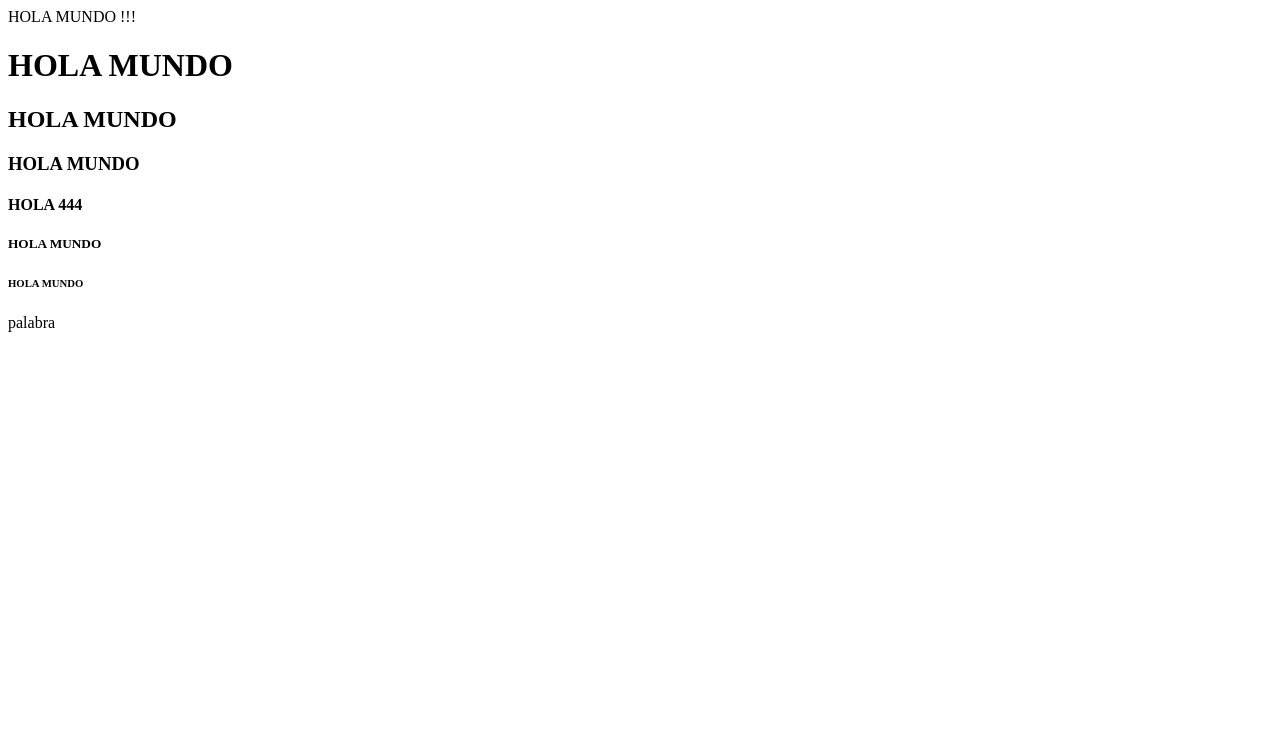
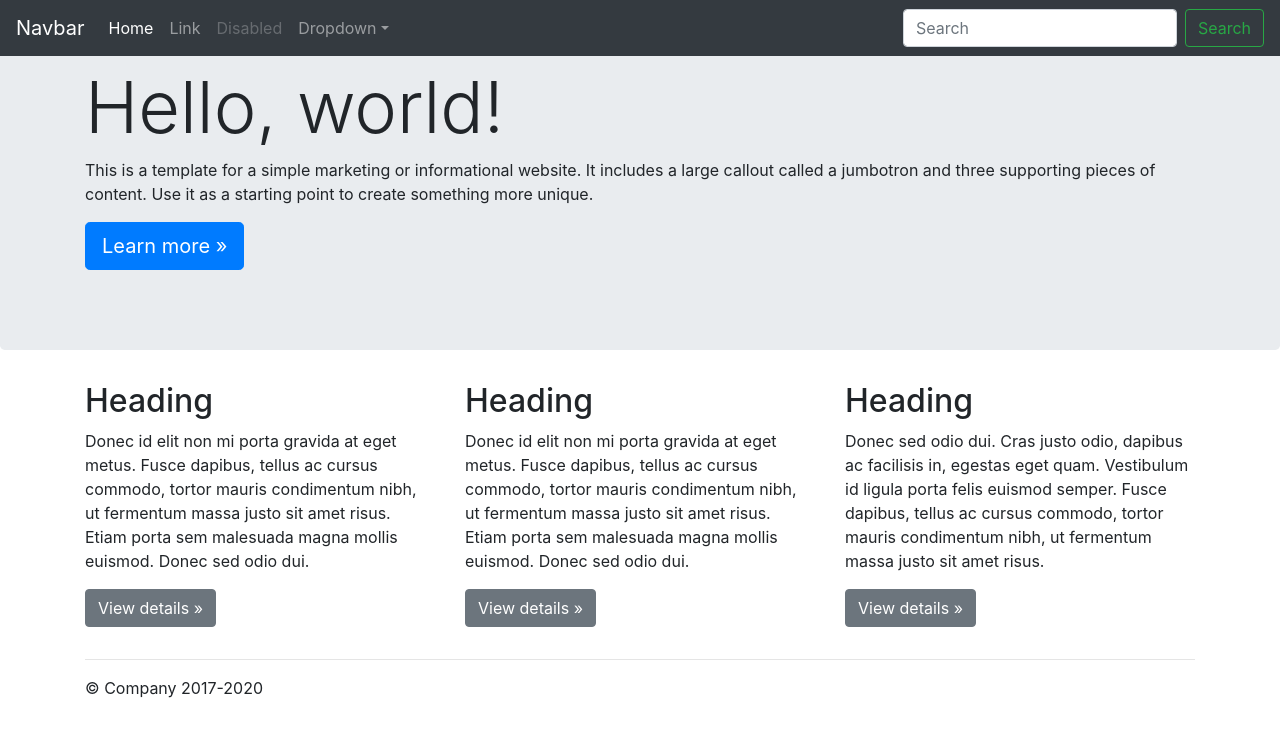
Before and after one commit to jaespinol/Royal-TacosPerry, a website: page index.html in a window 1280 px wide. Drawn offline with nearby package versions, Linux system fonts and the light colour scheme.

Commit message:
Mi primer HTML

```diff
--- a/index.html
+++ b/index.html
@@ -4,19 +4,98 @@
 <head>
     <meta charset="UTF-8">
     <meta name="viewport" content="width=device-width, initial-scale=1.0">
-    <title>Mi Primer HTML</title>
-
+    <title>Tacos Perry</title>
+    <link rel="stylesheet" href="/node_modules/bootstrap/dist/css/bootstrap.min.css">
 </head>
 
 <body>
-    HOLA MUNDO !!!
-    <h1>HOLA MUNDO</h1>
-    <h2>HOLA MUNDO</h2>
-    <h3>HOLA MUNDO</h3>
-    <h4>HOLA 444</h4>
-    <h5>HOLA MUNDO</h5>
-    <h6>HOLA MUNDO</h6>
-    <espino>palabra </espino>
+    <nav class="navbar navbar-expand-md navbar-dark fixed-top bg-dark">
+        <a class="navbar-brand" href="#">Navbar</a>
+        <button class="navbar-toggler" type="button" data-toggle="collapse" data-target="#navbarsExampleDefault"
+            aria-controls="navbarsExampleDefault" aria-expanded="false" aria-label="Toggle navigation">
+            <span class="navbar-toggler-icon"></span>
+        </button>
+
+        <div class="collapse navbar-collapse" id="navbarsExampleDefault">
+            <ul class="navbar-nav mr-auto">
+                <li class="nav-item active">
+                    <a class="nav-link" href="#">Home <span class="sr-only">(current)</span></a>
+                </li>
+                <li class="nav-item">
+                    <a class="nav-link" href="#">Link</a>
+                </li>
+                <li class="nav-item">
+                    <a class="nav-link disabled" href="#" tabindex="-1" aria-disabled="true">Disabled</a>
+                </li>
+                <li class="nav-item dropdown">
+                    <a class="nav-link dropdown-toggle" href="#" id="dropdown01" data-toggle="dropdown"
+                        aria-haspopup="true" aria-expanded="false">Dropdown</a>
+                    <div class="dropdown-menu" aria-labelledby="dropdown01">
+                        <a class="dropdown-item" href="#">Action</a>
+                        <a class="dropdown-item" href="#">Another action</a>
+                        <a class="dropdown-item" href="#">Something else here</a>
+                    </div>
+                </li>
+            </ul>
+            <form class="form-inline my-2 my-lg-0">
+                <input class="form-control mr-sm-2" type="text" placeholder="Search" aria-label="Search">
+                <button class="btn btn-outline-success my-2 my-sm-0" type="submit">Search</button>
+            </form>
+        </div>
+    </nav>
+
+    <main role="main">
+
+        <!-- Main jumbotron for a primary marketing message or call to action -->
+        <div class="jumbotron">
+            <div class="container">
+                <h1 class="display-3">Hello, world!</h1>
+                <p>This is a template for a simple marketing or informational website. It includes a large callout
+                    called a jumbotron and three supporting pieces of content. Use it as a starting point to create
+                    something more unique.</p>
+                <p><a class="btn btn-primary btn-lg" href="#" role="button">Learn more &raquo;</a></p>
+            </div>
+        </div>
+
+        <div class="container">
+            <!-- Example row of columns -->
+            <div class="row">
+                <div class="col-md-4">
+                    <h2>Heading</h2>
+                    <p>Donec id elit non mi porta gravida at eget metus. Fusce dapibus, tellus ac cursus commodo, tortor
+                        mauris condimentum nibh, ut fermentum massa justo sit amet risus. Etiam porta sem malesuada
+                        magna mollis euismod. Donec sed odio dui. </p>
+                    <p><a class="btn btn-secondary" href="#" role="button">View details &raquo;</a></p>
+                </div>
+                <div class="col-md-4">
+                    <h2>Heading</h2>
+                    <p>Donec id elit non mi porta gravida at eget metus. Fusce dapibus, tellus ac cursus commodo, tortor
+                        mauris condimentum nibh, ut fermentum massa justo sit amet risus. Etiam porta sem malesuada
+                        magna mollis euismod. Donec sed odio dui. </p>
+                    <p><a class="btn btn-secondary" href="#" role="button">View details &raquo;</a></p>
+                </div>
+                <div class="col-md-4">
+                    <h2>Heading</h2>
+                    <p>Donec sed odio dui. Cras justo odio, dapibus ac facilisis in, egestas eget quam. Vestibulum id
+                        ligula porta felis euismod semper. Fusce dapibus, tellus ac cursus commodo, tortor mauris
+                        condimentum nibh, ut fermentum massa justo sit amet risus.</p>
+                    <p><a class="btn btn-secondary" href="#" role="button">View details &raquo;</a></p>
+                </div>
+            </div>
+
+            <hr>
+
+        </div> <!-- /container -->
+
+    </main>
+
+    <footer class="container">
+        <p>&copy; Company 2017-2020</p>
+    </footer>
+
+    <script src="/node_modules/jquery/dist/jquery.min.js"></script>
+    <script src="/node_modules/popper.js/dist/umd/popper.min.js"></script>
+    <script src="/node_modules/bootstrap/dist/js/bootstrap.min.js"></script>
 </body>
 
 </html>
```
